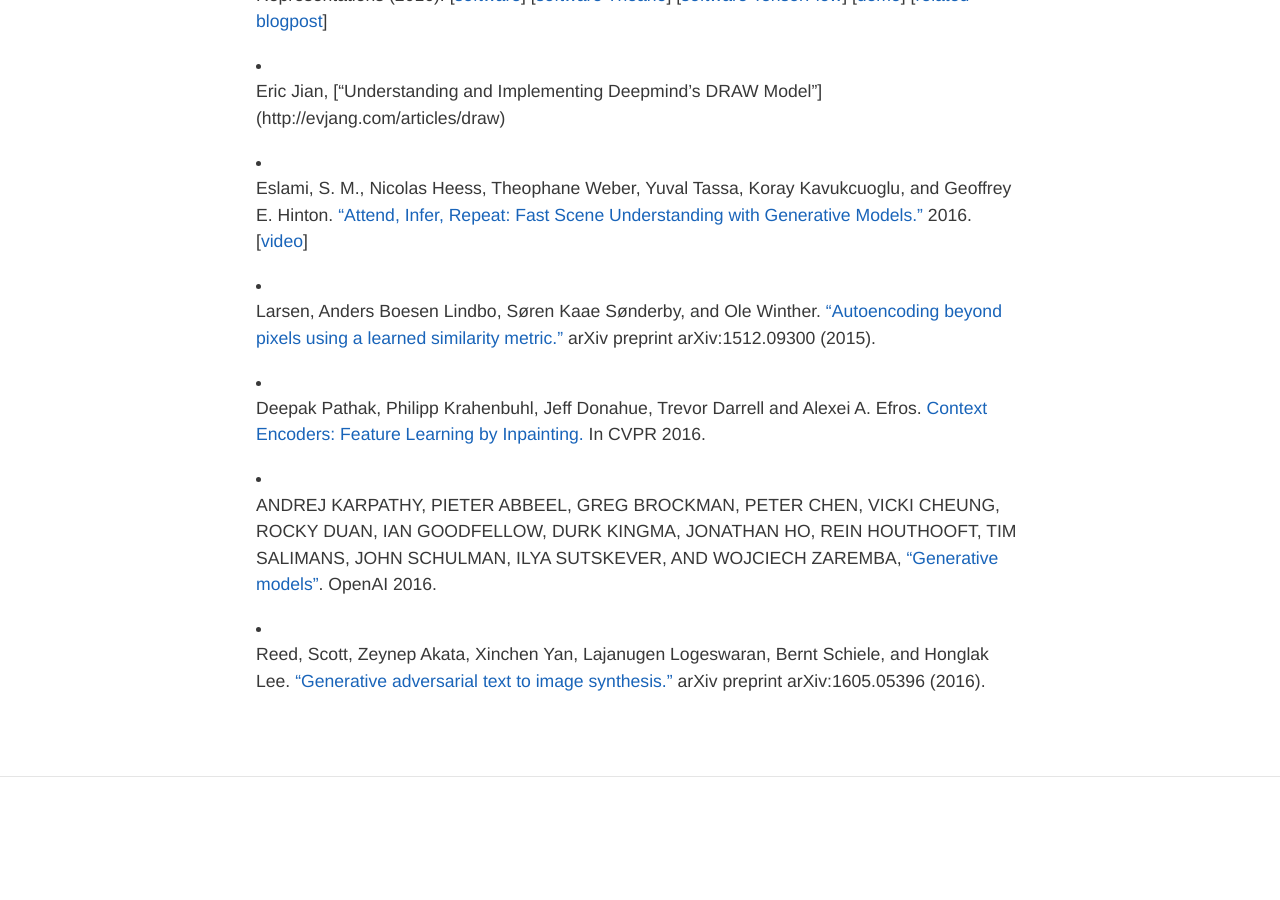
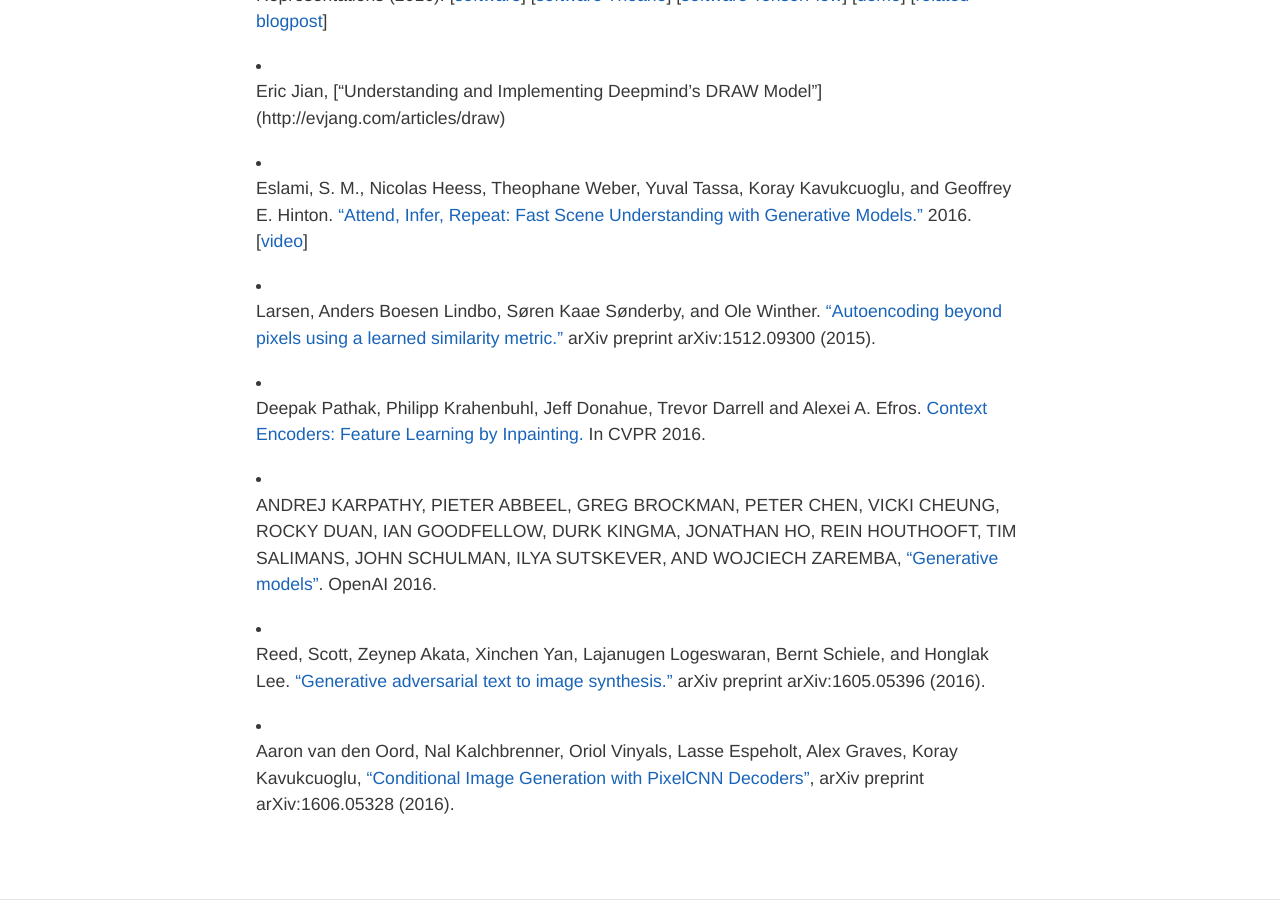
Before and after one commit to imatge-upc/telecombcn-2016-dlcv, a Jekyll site: the page built from generative.md, in a window 1280 px wide and 900 px high, scrolled down 994 px. Built offline with Jekyll 4.4.1, drawn with Linux system fonts in a browser that asks for light colours; nearby versions of some CDN libraries; before the commit the page ends 1771 px from its top, so only the background shows below that.

Commit message:
Conditional Image Generation with PixelCNN Decoders

```diff
--- a/generative.md
+++ b/generative.md
@@ -38,3 +38,5 @@ hide: true
 * ANDREJ KARPATHY, PIETER ABBEEL, GREG BROCKMAN, PETER CHEN, VICKI CHEUNG, ROCKY DUAN, IAN GOODFELLOW, DURK KINGMA, JONATHAN HO, REIN HOUTHOOFT, TIM SALIMANS, JOHN SCHULMAN, ILYA SUTSKEVER, AND WOJCIECH ZAREMBA, ["Generative models"](https://openai.com/blog/generative-models/). OpenAI 2016.
 
 * Reed, Scott, Zeynep Akata, Xinchen Yan, Lajanugen Logeswaran, Bernt Schiele, and Honglak Lee. ["Generative adversarial text to image synthesis."](http://arxiv.org/abs/1605.05396) arXiv preprint arXiv:1605.05396 (2016).
+
+* Aaron van den Oord, Nal Kalchbrenner, Oriol Vinyals, Lasse Espeholt, Alex Graves, Koray Kavukcuoglu, ["Conditional Image Generation with PixelCNN Decoders"](http://arxiv.org/abs/1606.05328), arXiv preprint arXiv:1606.05328 (2016).
```
